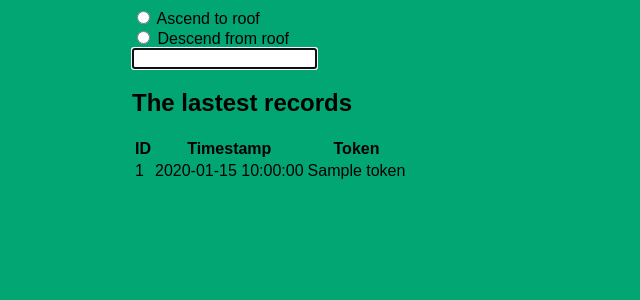
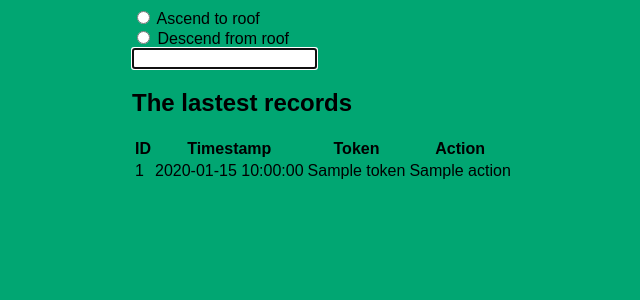
Before and after one commit to jknappe/access-log, a Flask app: template templates/index.html in a window 1280 px wide. Shown: the top 300 px of the page, without its empty margins (258-898 px from the left). Run offline with Flask 2, Linux system fonts and the light colour scheme; the template is opened without the code that fills it: most values are stand-ins (such as "Sample title", 1, 10 or a date in 2020); some libraries are stand-ins or nearby versions.

Commit message:
enables commiting token and action from form to DB

```diff
--- a/app.py
+++ b/app.py
@@ -10,6 +10,7 @@ db = SQLAlchemy(app)
 class access_log_DB(db.Model):
     id = db.Column(db.Integer, primary_key=True)
     token = db.Column(db.String(20), nullable=False)
+    action = db.Column(db.String(20), nullable=False)
     datetime = db.Column(db.DateTime, default=datetime.utcnow)
 
     def __repr__(self):
@@ -22,12 +23,13 @@ def index():
 
     if request.method == 'POST':
         token = request.form['token']
+        action = request.form['action']
 
         if token == 'admin':
             return redirect('/admin')
         else:
             if token in valid_tokens:
-                new_entry = access_log_DB(token = token)
+                new_entry = access_log_DB(token = token, action = action)
 
                 try:
                     db.session.add(new_entry)
--- a/templates/index.html
+++ b/templates/index.html
@@ -33,6 +33,7 @@
             <th>ID</th>
             <th>Timestamp</th>
             <th>Token</th>
+            <th>Action</th>
 
         </tr>
         <!-- Load registered swipes from DB -->
@@ -44,6 +45,7 @@
                 <td>{{ swipe.id }}</td>
                 <td>{{ swipe.datetime.replace(microsecond=0) }}</td>
                 <td>{{ swipe.token }}</td>
+                <td>{{ swipe.action }}</td>
 
             </tr>
             {% endif %}
```
Also changed, not shown: access-log.db.
